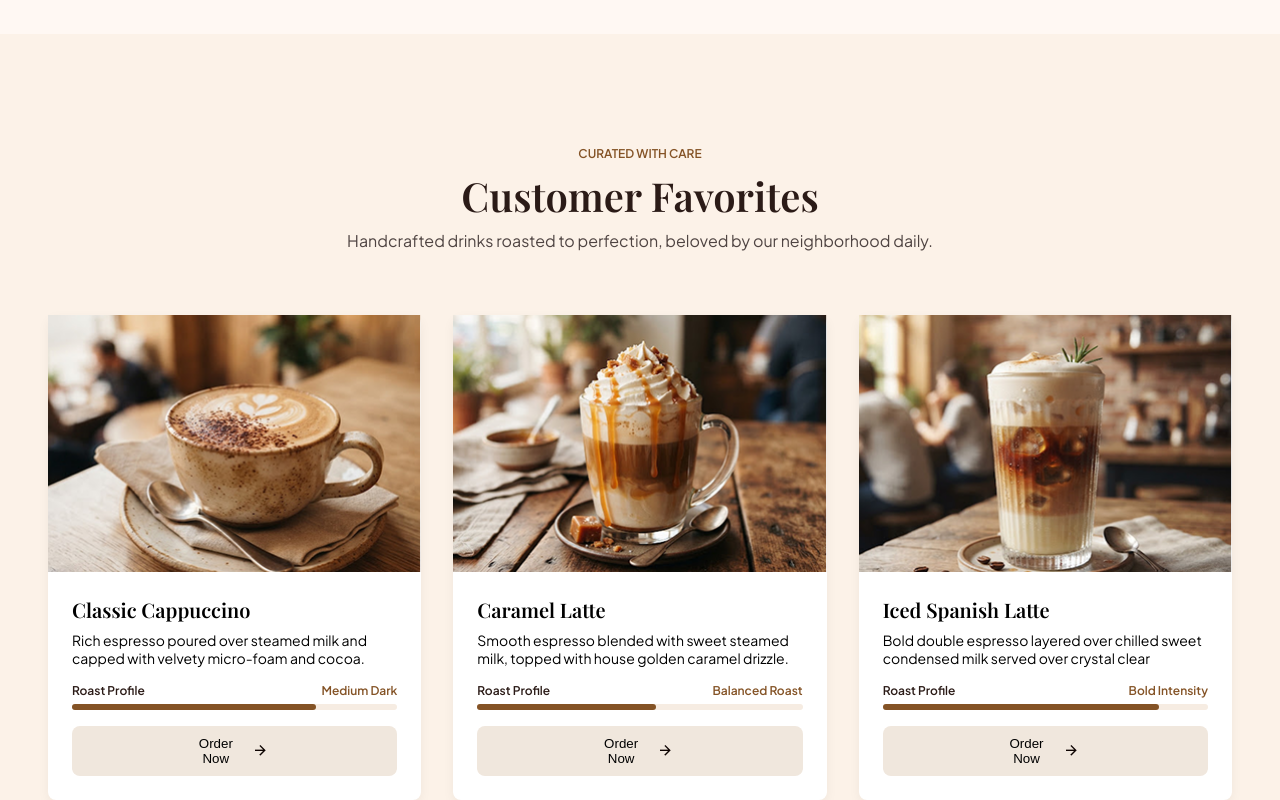
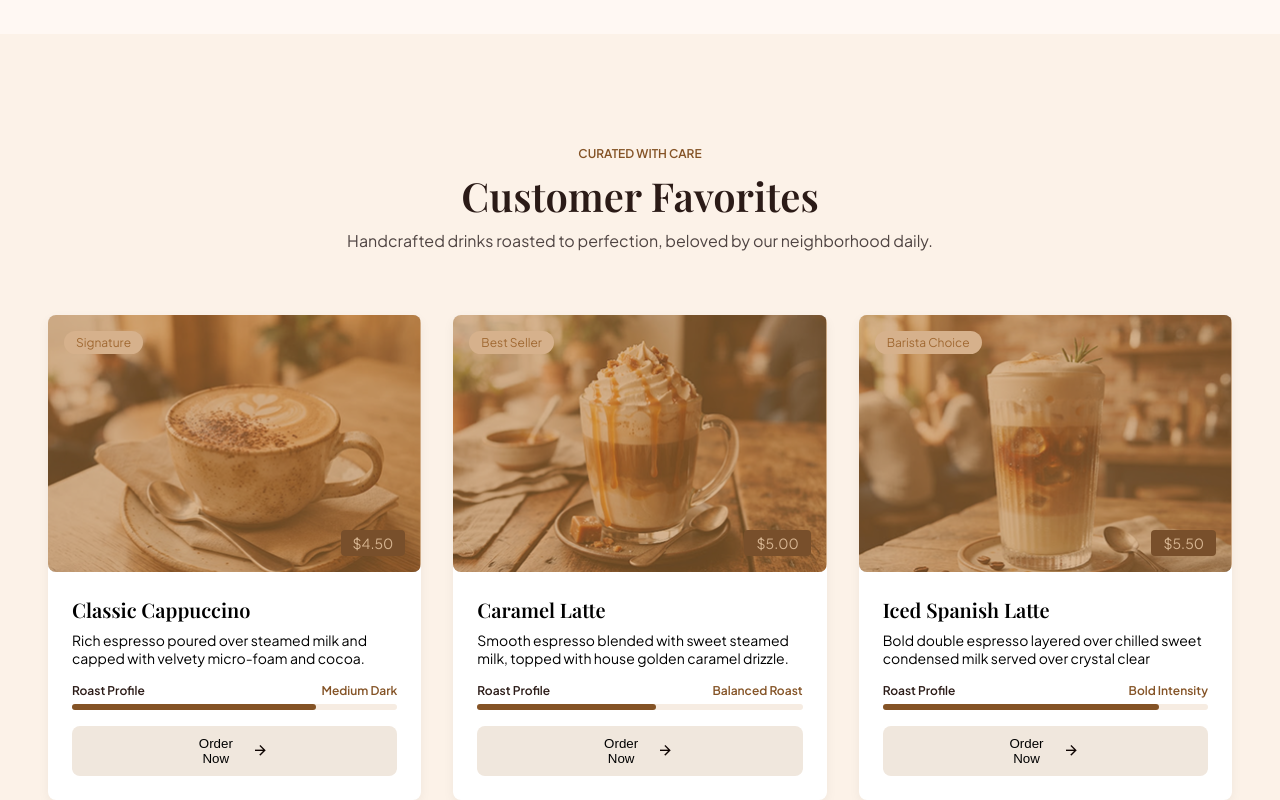
Before and after one commit to RawanAlfares/mini-project-css, a plain HTML site: page index.html in a window 1280 px wide. Shown: the part 755-1555 px from the top of the page. Drawn offline with nearby package versions, Linux system fonts and the light colour scheme; a web font is replaced by a local one.

Commit message:
Customer Fav with animations

```diff
--- a/assets/css/main.css
+++ b/assets/css/main.css
@@ -452,15 +452,85 @@ nav a.active::after {
   display: flex;
   flex-direction: column;
   transition:
-  transform 0.4s ease,
-  box-shadow 0.4s ease;
+    transform 0.4s ease,
+    box-shadow 0.4s ease;
+}
+.favor:hover {
+  transform: translateY(-6px) scale(1.04);
+  box-shadow: 0 12px 24px rgba(0, 0, 0, 0.15);
+}
+.favor-img {
+  position: relative;
+  width: 100%;
+}
+.favor-img::before {
+  z-index: 1;
+  content: attr(data-tag);
+  top: 16px;
+  left: 16px;
+  background-color: #fff8f3;
+  border-radius: 12px;
+  position: absolute;
+  padding: 4px 12px;
+  font-size: 12px;
+  color: var(--secondary_color);
+  font-family: var(--primary-font);
+}
+.favor-img::after {
+  content: attr(data-price);
+  position: absolute;
+  bottom: 16px;
+  right: 16px;
+  background-color: var(--third-color);
+  color: white;
+  font-family: var(--primary-font);
+  font-size: 14px;
+  padding: 4px 12px;
+  border-radius: 4px;
 }
 .favor-img img {
   width: 100%;
   object-fit: cover;
   display: block;
+  border-radius: 8px;
 }
+.overlay {
+  position: relative;
+}
+.overlay::before {
+  content: "";
+  position: absolute;
+  inset: 0;
+  background-color: rgba(183, 121, 59, 0.559);
+  border-radius: 8px;
+  width: 100%;
+  opacity: 1;
+  z-index: 1;
+  pointer-events: none;
 
+}
+@keyframes removeOverlay {
+  from {
+    opacity: 1;
+  }
+  to {
+    opacity: 0;
+  }
+}
+@keyframes showOverlay {
+  from {
+    opacity: 0;
+  }
+  to {
+    opacity: 1;
+  }
+}
+.favor:hover .overlay::before {
+  animation: removeOverlay 0.5s ease-in-out forwards;
+}
+.overlay::before {
+  animation: showOverlay 0.5s ease-in-out forwards;
+}
 .favor-taste span,
 .resp-favor-content,
 .order-resp {
@@ -553,7 +623,3 @@ button:hover {
 button:hover .main-order {
   filter: brightness(0) invert(1);
 }
-.favor:hover {
-  transform: translateY(-6px) scale(1.04);
-  box-shadow: 0 12px 24px rgba(0, 0, 0, 0.15);
-}
--- a/index.html
+++ b/index.html
@@ -125,11 +125,13 @@
           </div>
           <div class="Favorites-grid">
             <div class="favor">
-              <div class="favor-img">
+              <div class="favor-img" data-tag="Signature" data-price="$4.50">
+                <div class="overlay">
                   <img
                     src="./assets/imgs/page2/favor1.png"
                     alt="Classic Cappuccino"
                   />
+                </div>
               </div>
               <div class="favor-content">
                 <div class="favor-taste">
@@ -166,10 +168,14 @@
                 </button>
               </div>
             </div>
-
             <div class="favor">
-              <div class="favor-img">
-                <img src="./assets/imgs/page2/favor2.png" alt="Caramel Latte" />
+              <div class="favor-img" data-tag="Best Seller" data-price="$5.00">
+                <div class="overlay">
+                  <img
+                    src="./assets/imgs/page2/favor2.png"
+                    alt="Caramel Latte"
+                  />
+                </div>
               </div>
               <div class="favor-content">
                 <div class="favor-taste">
@@ -209,11 +215,17 @@
             </div>
 
             <div class="favor">
-              <div class="favor-img">
+              <div
+                class="favor-img"
+                data-tag="Barista Choice"
+                data-price="$5.50"
+              >
+                <div class="overlay">
                   <img
                     src="./assets/imgs/page2/favor3.png"
                     alt="Iced Spanish Latte"
                   />
+                </div>
               </div>
               <div class="favor-content">
                 <div class="favor-taste">
```
Lines whose indentation alone changed are shown as unchanged.
